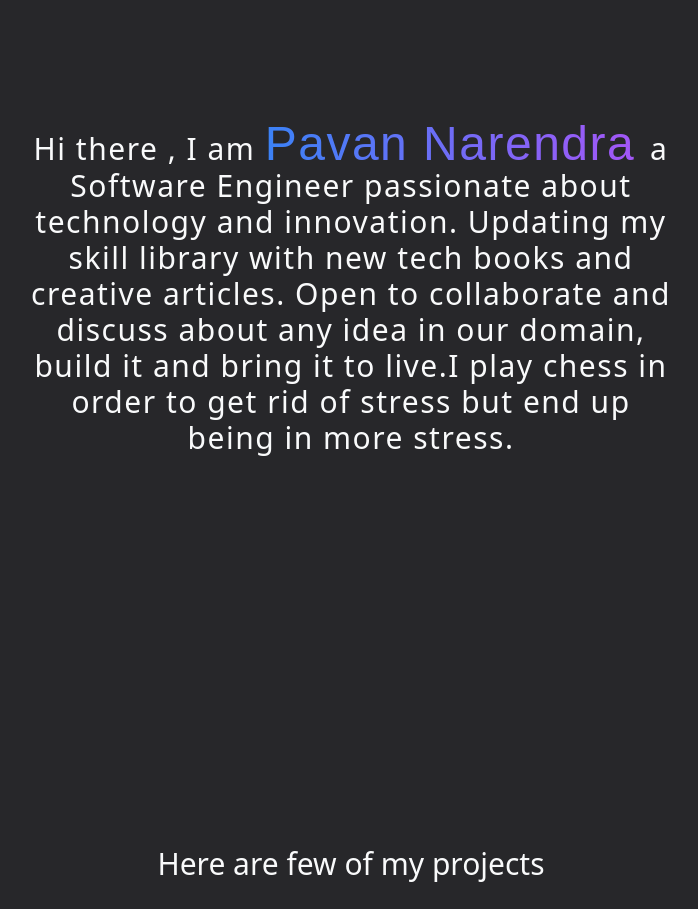
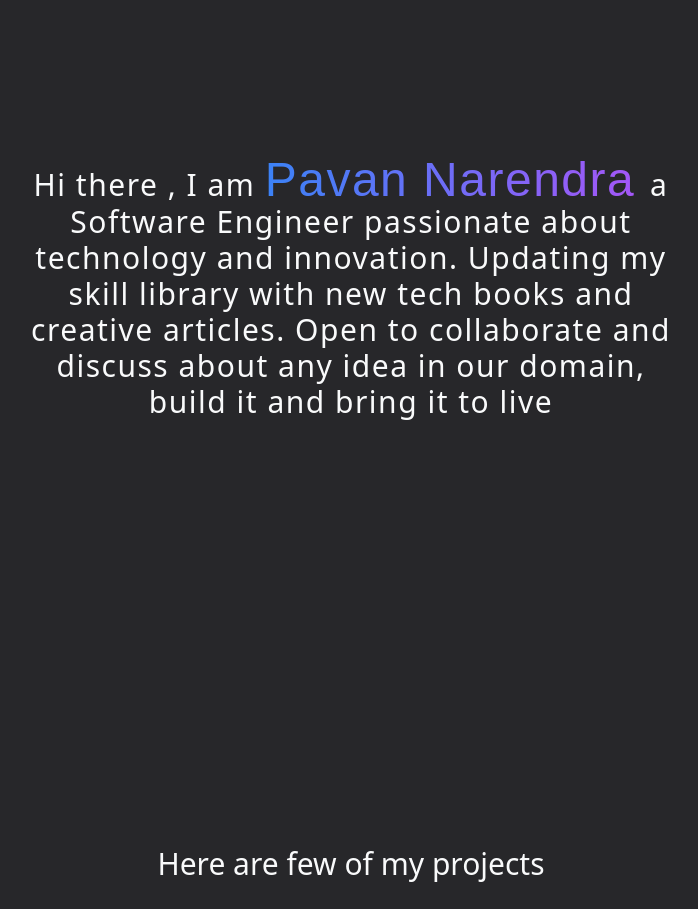
Before and after one commit to pa1narendra/pa1narendra.github.io, a React (Vite) app: page / in a window 1280 px wide. Shown: the part 1000-1909 px from the top of the page, without its empty margins (289-987 px from the left). Built offline with nearby package versions, Linux system fonts and the light colour scheme; a web font is replaced by a local one.

Commit message:
Update About.tsx

```diff
--- a/src/Components/About.tsx
+++ b/src/Components/About.tsx
@@ -12,8 +12,7 @@ const About = () => {
         a Software Engineer passionate about technology and innovation. Updating
         my skill library with new tech books and creative articles. Open to
         collaborate and discuss about any idea in our domain, build it and bring
-        it to live.I play chess in order to get rid of stress but end up being
-        in more stress.
+        it to live
       </p>
     </div>
   );
```
